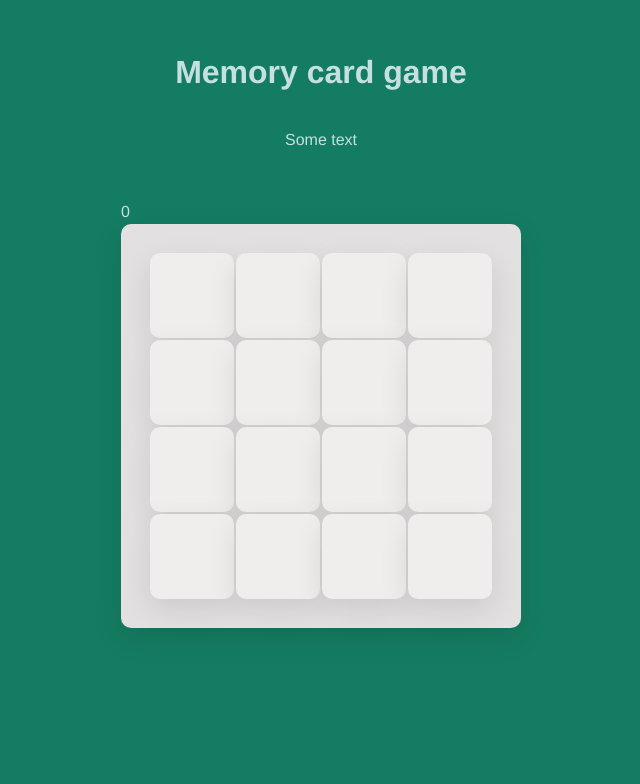
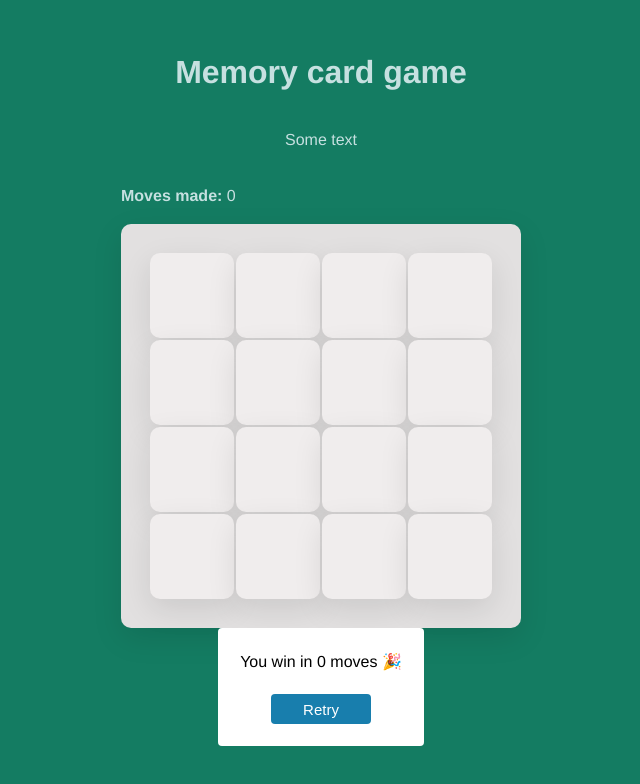
Before and after one commit to lienputnina/memory-card-game, a React (Vite) app: page / in a window 1280 px wide. Shown: the top 784 px of the page, without its empty margins (319-959 px from the left). Built offline with nearby package versions, Linux system fonts and the light colour scheme.

Commit message:
style: styled the win modal

```diff
--- a/src/App.scss
+++ b/src/App.scss
@@ -9,7 +9,7 @@
 }
 
 .game-description {
-  margin-bottom: 3rem;
+  margin-bottom: 2rem;
 }
 
 // Desktop rules
--- a/src/components/GameDeck/GameDeck.scss
+++ b/src/components/GameDeck/GameDeck.scss
@@ -1,3 +1,7 @@
+.move-count {
+  margin-bottom: 1rem;
+}
+
 .game-deck {
   height: 400px;
   width: 400px;
@@ -25,4 +29,27 @@
   padding: 1.5px;
 }
 
+.win-dialog {
+  position: absolute;
+  display: flex;
+  flex-direction: column;
+  align-items: center;
+  justify-content: center;
+  border: 2px solid transparent;
+  border-radius: 4px;
+  padding: 20px;
+  row-gap: 20px;
+}
+
+.dialog-button {
+  width: 100px;
+  height: 30px;
+  padding: 2px;
+  border: 2px solid transparent;
+  border-radius: 4px;
+  background-color: #187ead;
+  color: white;
+  font-size: 15px;
+}
+
 // Desktop rules
--- a/src/components/GameDeck/GameDeck.tsx
+++ b/src/components/GameDeck/GameDeck.tsx
@@ -52,7 +52,9 @@ export const GameDeck: FC<GameDeckProps> = ({ cells }) => {
 
   return (
     <>
-      <p>{moves}</p>
+      <p className="move-count">
+        <strong>Moves made:</strong> {moves}
+      </p>
       <table className="game-deck">
         <tbody>
           {Array.from({ length: 4 }).map((_, rowIndex) => (
@@ -98,9 +100,9 @@ export const GameDeck: FC<GameDeckProps> = ({ cells }) => {
           ))}
         </tbody>
       </table>
-      <dialog ref={dialogRef}>
+      <dialog ref={dialogRef} className="win-dialog">
         <p>You win in {moves} moves 🎉</p>
-        <button>Retry</button>
+        <button className="dialog-button">Retry</button>
       </dialog>
     </>
   );
```
